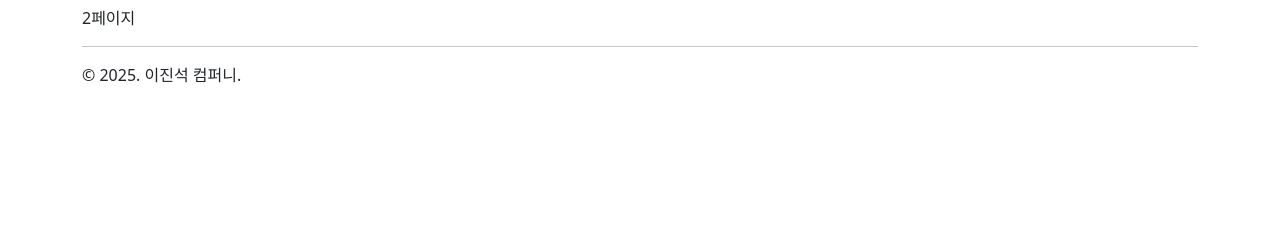
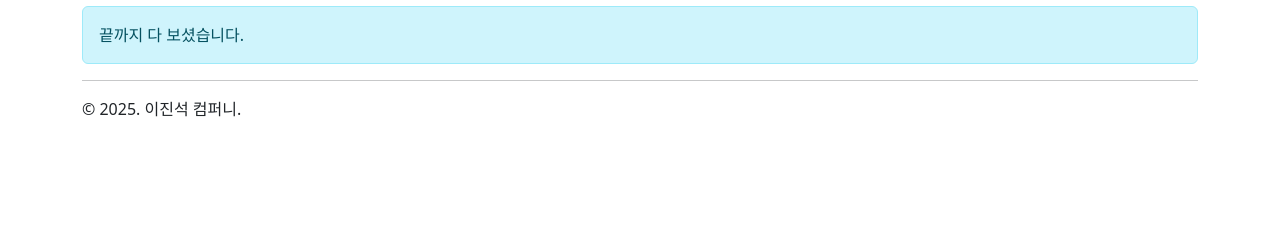
Before and after one commit to weniv/Modulab_Backend_4, a Django app: page /baemin/ in a window 1280 px wide. Shown: the part 96-336 px from the top of the page. Run offline with Django 5.2, Linux system fonts and the light colour scheme; data that the repository does not hold is empty; parts of the project's set-up code (start-up, migrations or seed data) failed here and were passed over; some libraries are stand-ins or nearby versions.

Commit message:
클릭없이 동작하는 무한 스크롤 구현

```diff
--- a/pyhub/mydjango/baemin/templates/baemin/_shop_list.html
+++ b/pyhub/mydjango/baemin/templates/baemin/_shop_list.html
@@ -19,10 +19,17 @@
 
 {# HTMX 요청 여부를 인지하는 다른 방법이 있습니다만, #}
 {# 보다 직관적인 방법을 써보겠습니다. #}
-<a hx-get="?page=2&naked=1"
-   hx-trigger="click"
-   hx-target="this"
-   hx-swap="outerHTML"
->
-    2페이지
-</a>
+
+{% if page_obj.has_next %}
+    <a hx-get="?page={{ page_obj.next_page_number }}&naked=1"
+       hx-trigger="revealed"
+       hx-target="this"
+       hx-swap="outerHTML"
+    >
+        로딩 중 ...
+    </a>
+{% else %}
+    <div class="alert alert-info">
+        끝까지 다 보셨습니다.
+    </div>
+{% endif %}
```
